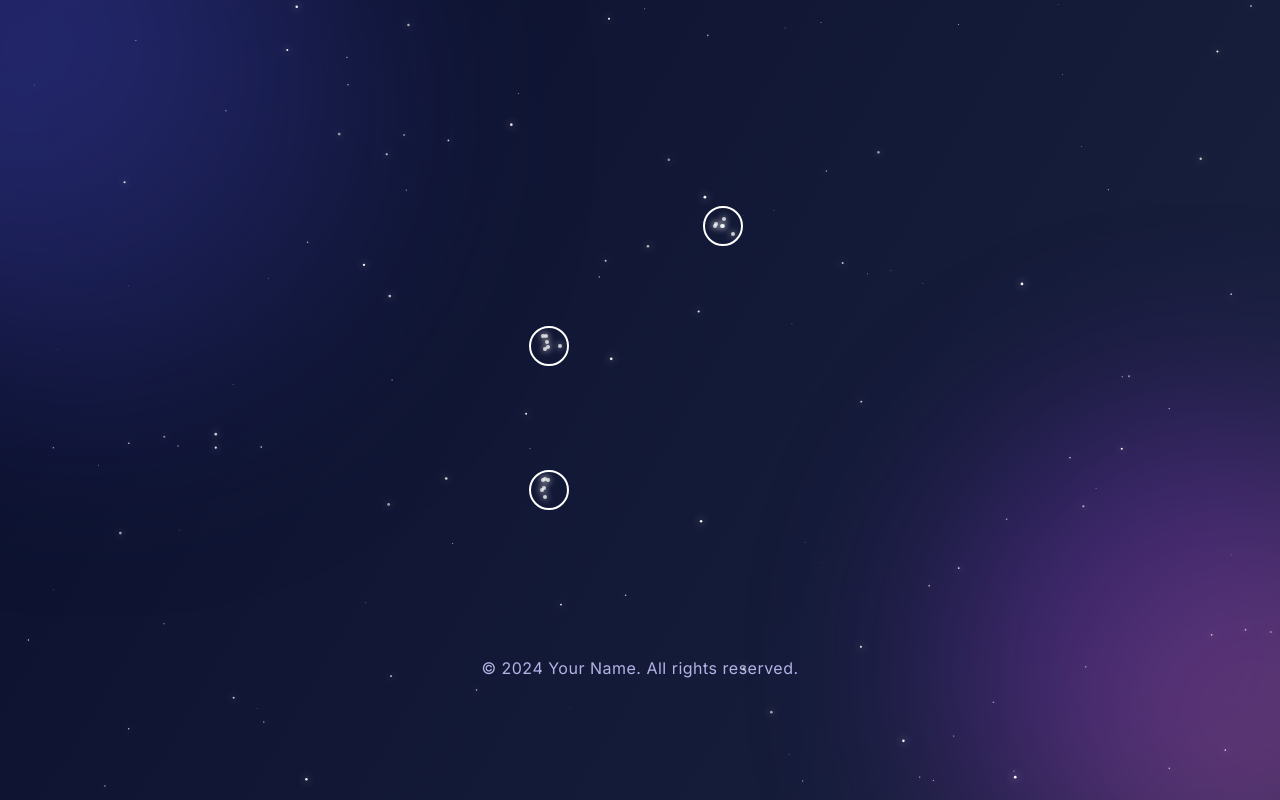
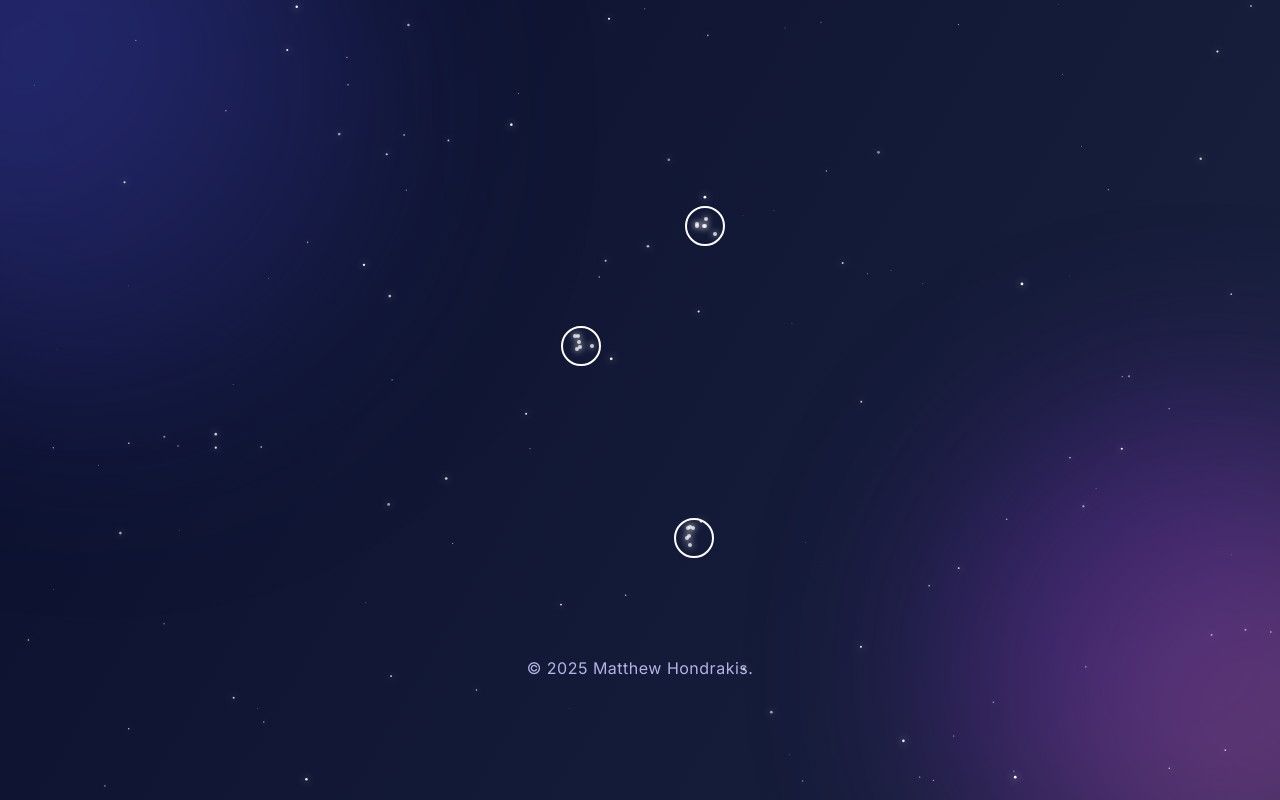
Before and after one commit to MattHondrakis/website, a React (Vite) app: page / in a window 1280 px wide. Built offline with nearby package versions, Linux system fonts and the light colour scheme.

Commit message:
Fixed favicon image

```diff
--- a/index.html
+++ b/index.html
@@ -2,7 +2,7 @@
 <html lang="en">
   <head>
     <meta charset="UTF-8" />
-    <link rel="icon" type="image/jpg" href="/favicon.jpg" />
+    <link rel="icon" type="image/png" href="/favicon.png" />
     <meta name="viewport" content="width=device-width, initial-scale=1.0" />
     <title>Matthew's Galaxy</title>
     <meta name="description" content="My personal website" />
--- a/src/App.jsx
+++ b/src/App.jsx
@@ -112,7 +112,6 @@
   const positions = [
     { left: '70%', top: '10%' },    // top right - About
     { left: '15%', top: '35%' },    // middle left - Snake
-    { left: '15%', top: '65%' },    // middle left - Pong
     { left: '65%', top: '75%' },    // bottom right - Contact
   ];
   const tooltips = [
@@ -256,7 +255,7 @@
       <ShootingStars />
       <GalaxyMenu />
       <footer className="footer">
-        &copy; 2024 Your Name. All rights reserved.
+        &copy; 2025 Matthew Hondrakis.
       </footer>
     </>
   );
```
